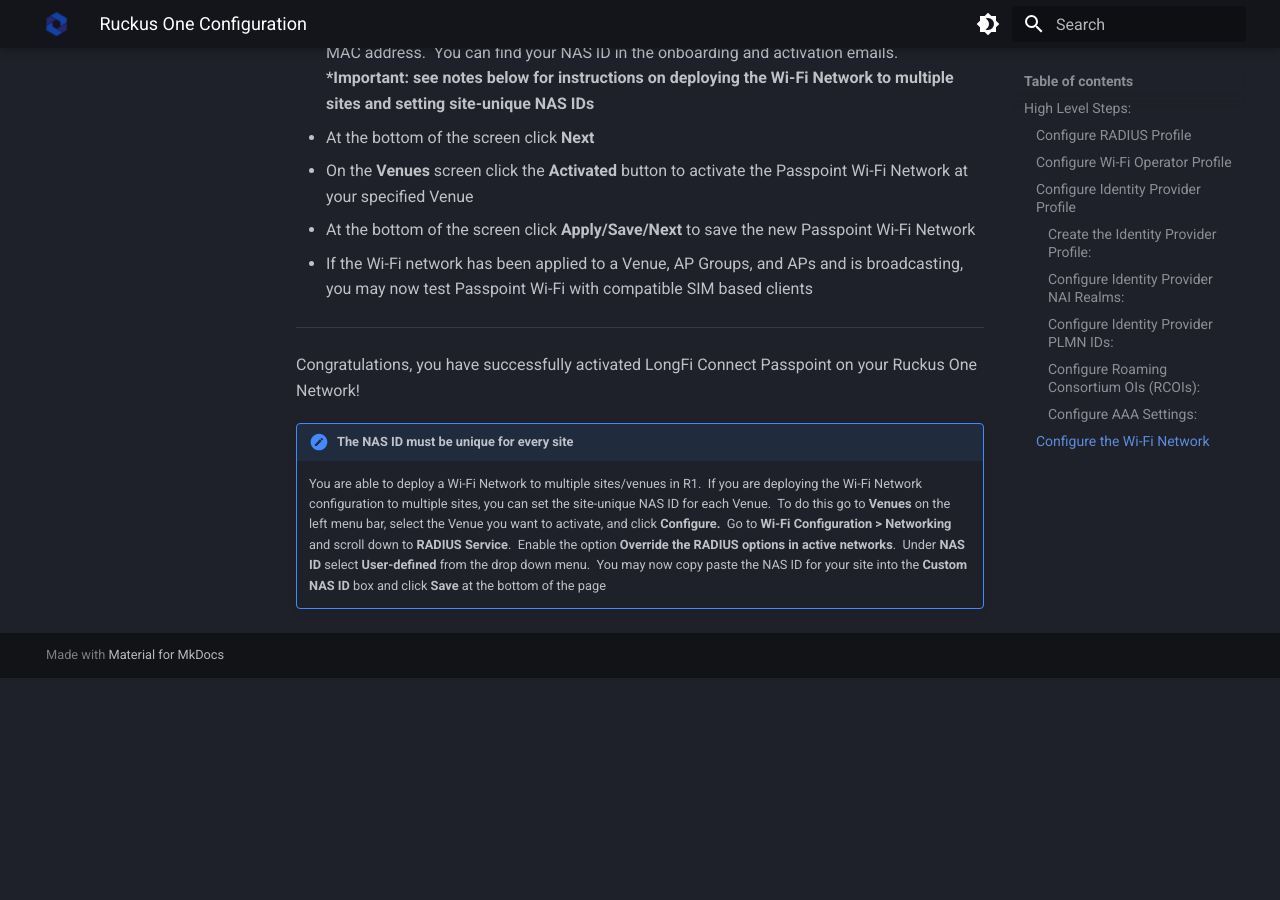
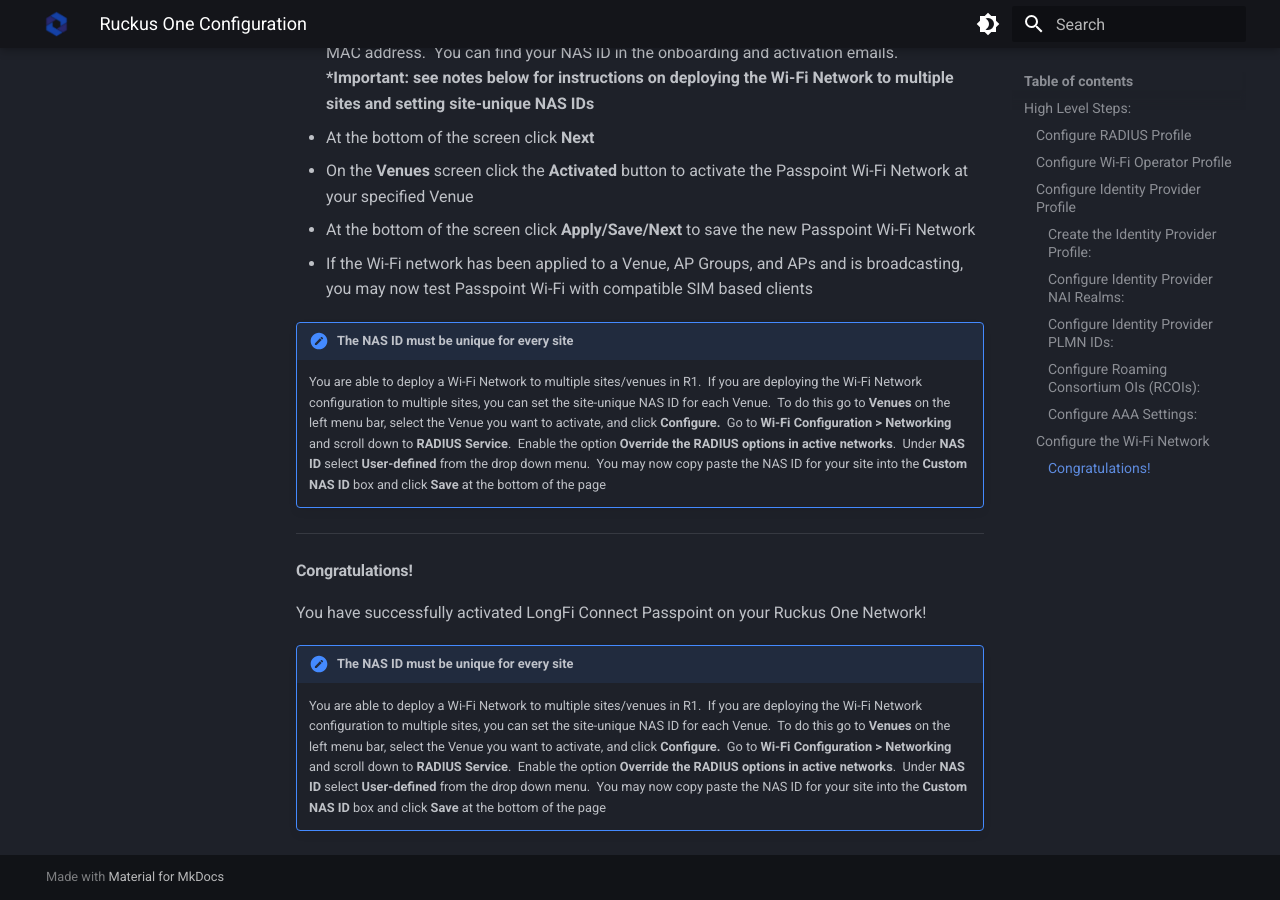
Before and after one commit to LongFi-Solutions/longfi-solutions.github.io, an MkDocs documentation site: the page built from docs/deployment/ruckus.md, in a window 1280 px wide and 900 px high, scrolled down 6362 px. Built offline with MkDocs 1.6.1 and Material for MkDocs 9.7.7, drawn with Linux system fonts in a browser that asks for light colours; before the commit the page ends 7040 px from its top, so only the background shows below that.

Commit message:
Update Deployment Guides “ruckus”

```diff
--- a/docs/deployment/ruckus.md
+++ b/docs/deployment/ruckus.md
@@ -187,9 +187,14 @@ Next we will configure the Wi-Fi Network.  Please note that this guide only cov
 - At the bottom of the screen click **Apply/Save/Next** to save the new Passpoint Wi-Fi Network
 - If the Wi-Fi network has been applied to a Venue, AP Groups, and APs and is broadcasting, you may now test Passpoint Wi-Fi with compatible SIM based clients
 
+!!! note "The NAS ID must be unique for every site"
+    You are able to deploy a Wi-Fi Network to multiple sites/venues in R1.  If you are deploying the Wi-Fi Network configuration to multiple sites, you can set the site-unique NAS ID for each Venue.  To do this go to **Venues** on the left menu bar, select the Venue you want to activate, and click **Configure.**  Go to **Wi-Fi Configuration > Networking** and scroll down to **RADIUS Service**.  Enable the option **Override the RADIUS options in active networks**.  Under **NAS ID** select **User-defined** from the drop down menu.  You may now copy paste the NAS ID for your site into the **Custom NAS ID** box and click **Save** at the bottom of the page
+
 ***
 
-Congratulations, you have successfully activated LongFi Connect Passpoint on your Ruckus One Network!
+#### Congratulations!
+
+You have successfully activated LongFi Connect Passpoint on your Ruckus One Network!
 
 !!! note "The NAS ID must be unique for every site"
     You are able to deploy a Wi-Fi Network to multiple sites/venues in R1.  If you are deploying the Wi-Fi Network configuration to multiple sites, you can set the site-unique NAS ID for each Venue.  To do this go to **Venues** on the left menu bar, select the Venue you want to activate, and click **Configure.**  Go to **Wi-Fi Configuration > Networking** and scroll down to **RADIUS Service**.  Enable the option **Override the RADIUS options in active networks**.  Under **NAS ID** select **User-defined** from the drop down menu.  You may now copy paste the NAS ID for your site into the **Custom NAS ID** box and click **Save** at the bottom of the page
```
